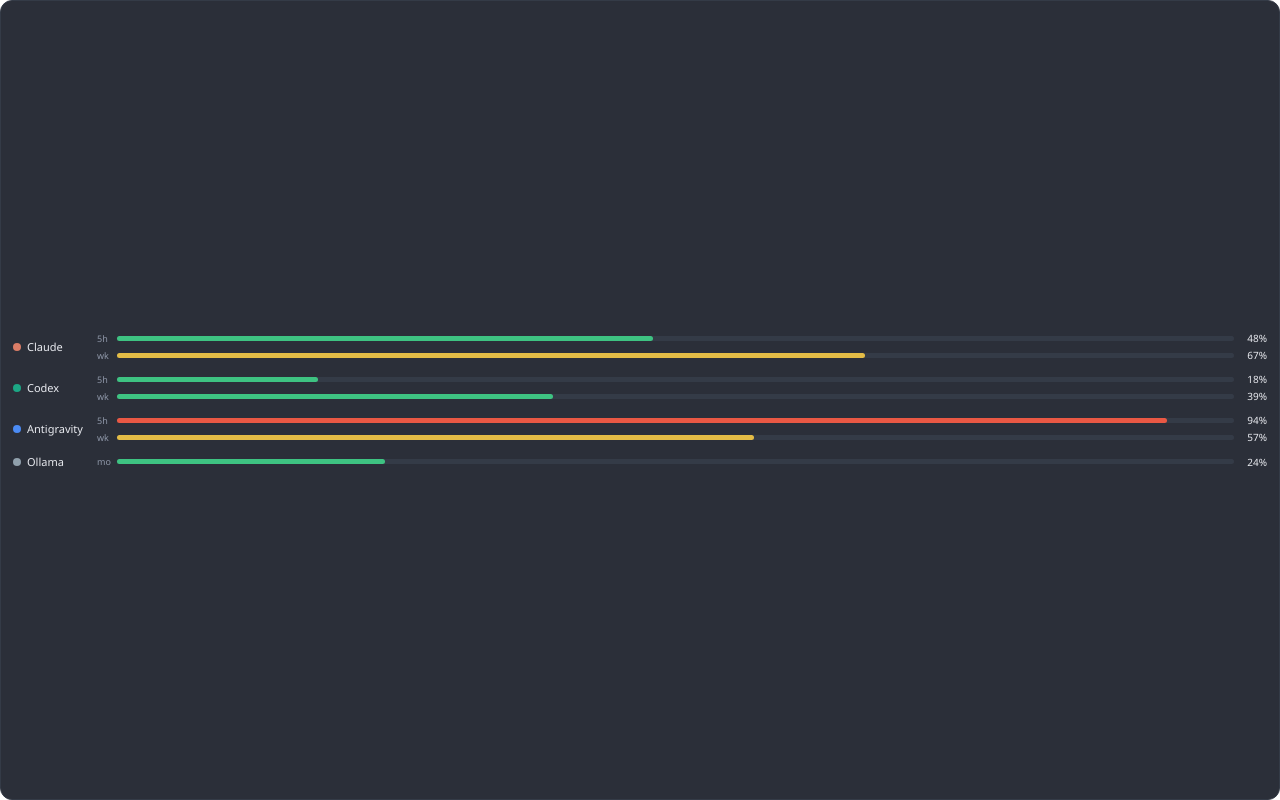
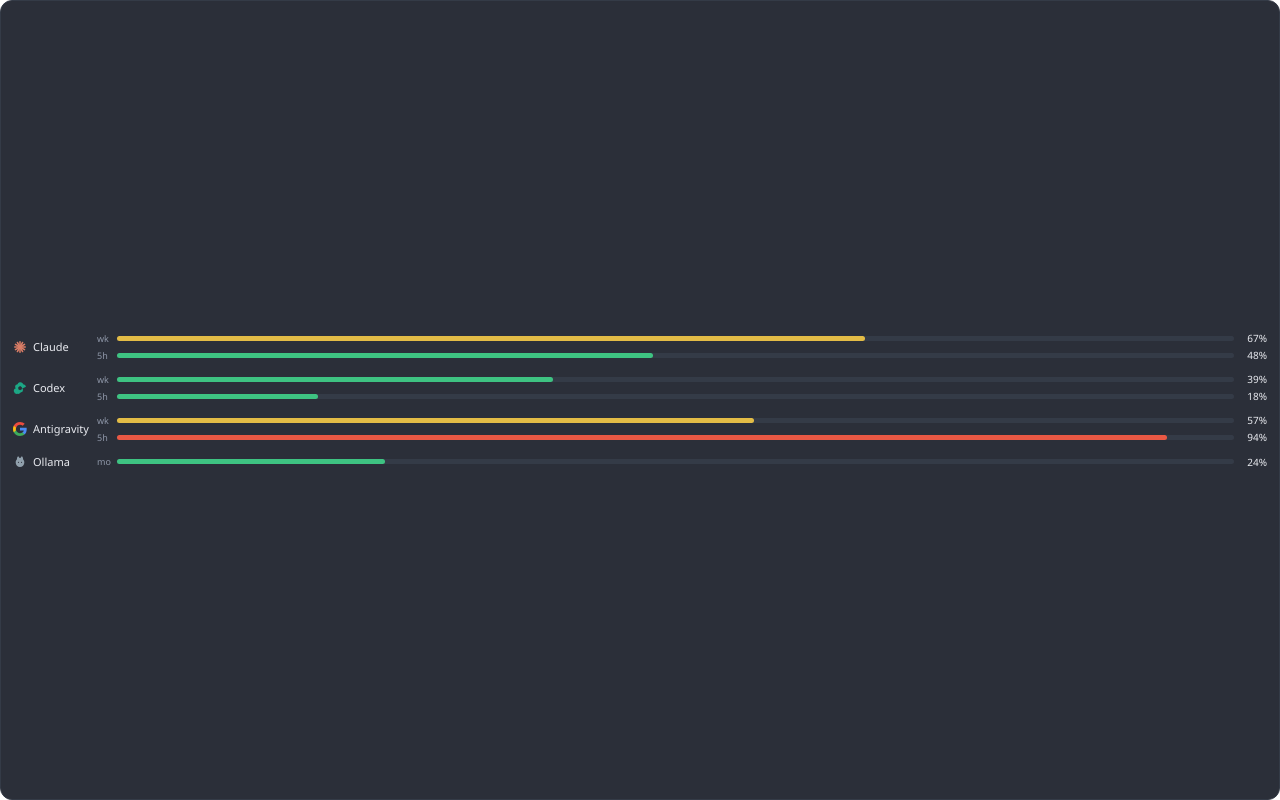
Before and after one commit to sebaram/ai-subscription-widget, a React (Vite) app: page / in a window 1280 px wide. Built offline with nearby package versions, Linux system fonts and the light colour scheme.

Commit message:
feat: colored provider logos, canonical window order (week→5h→month), omit absent Claude 5h lane

```diff
--- a/src/components/FloatBar.tsx
+++ b/src/components/FloatBar.tsx
@@ -4,6 +4,7 @@ import type { Config, ProviderSnapshot, UsageSnapshot } from '../types';
 import { isTauri, openPopup, setClickThrough } from '../tauri';
 import { floatRows } from '../floatWindows';
 import { UsageBar, type BarStyle } from './UsageBar';
+import { ProviderLogo } from '../logos';
 
 const DEFAULT_TH = { amber: 50, red: 80 };
 const DEFAULT_BS: BarStyle = { thickness: 5, font: 10 };
@@ -26,7 +27,7 @@ function Row({ p, cfg }: { p: ProviderSnapshot; cfg: Config | null }) {
     <div style={{ display: 'flex', alignItems: 'center', gap: 8, padding: bs.font * 0.4 + 1 + 'px 0' }}>
       <div style={{ width: 76, display: 'flex', flexDirection: 'column', flexShrink: 0 }}>
         <div style={{ display: 'flex', alignItems: 'center', gap: 6 }}>
-          <span style={{ width: 8, height: 8, borderRadius: '50%', background: p.brandColor }} />
+          <ProviderLogo id={p.id} color={p.brandColor} />
           <span style={{ fontSize: bs.font + 1, whiteSpace: 'nowrap', overflow: 'hidden', textOverflow: 'ellipsis' }}>{p.name}</span>
         </div>
         {stateText && <span style={{ paddingLeft: 14, fontSize: bs.font * 0.8, color: '#8a93a6', whiteSpace: 'nowrap' }}>{stateText}</span>}
--- a/src/components/Popup.tsx
+++ b/src/components/Popup.tsx
@@ -3,6 +3,7 @@ import type { Config, ProviderSnapshot, UsageSnapshot, UsageWindow } from '../ty
 import { colorFor } from '../color';
 import { paceStatus, etaText, humanizeReset } from '../pace';
 import { hideMe } from '../tauri';
+import { ProviderLogo } from '../logos';
 
 const STATE_TEXT: Record<string, string> = {
   'auth-required': 'Auth required — set credentials in Settings',
@@ -51,7 +52,7 @@ function ProviderBlock({ p, cfg }: { p: ProviderSnapshot; cfg: Config | null })
   return (
     <div style={{ marginBottom: 12 }}>
       <div style={{ display: 'flex', alignItems: 'center', gap: 6, marginBottom: 5 }}>
-        <span style={{ width: 8, height: 8, borderRadius: '50%', background: p.brandColor }} />
+        <ProviderLogo id={p.id} color={p.brandColor} />
         <strong style={{ fontSize: 12 }}>{p.name}</strong>
         <span style={{ marginLeft: 'auto', color: '#8a93a6', fontSize: 10 }}>{resets ? `resets in ${resets}` : ''}</span>
       </div>
--- a/src/floatWindows.ts
+++ b/src/floatWindows.ts
@@ -4,8 +4,14 @@ import type { Config, ProviderSnapshot, UsageWindow } from './types';
 // per-model legacy rows) is popup-only unless the user names it explicitly.
 const DEFAULT_FLOAT_IDS = new Set(['5h', 'week', 'month', 'session']);
 
+// Canonical display order: weekly on top, then the 5-hour lane, then monthly
+// (Juyoung's call: "keep some order; for antigravity, 5h is lower").
+const RANK: Record<string, number> = { week: 0, '5h': 1, session: 1, month: 2 };
+
 export function floatRows(p: ProviderSnapshot, cfg: Config | null): UsageWindow[] {
   const want = cfg?.providers.find((c) => c.id === p.id)?.floatWindows;
-  if (want) return p.windows.filter((w) => want.includes(w.id));
-  return p.windows.filter((w) => DEFAULT_FLOAT_IDS.has(w.id));
+  const rows = want
+    ? p.windows.filter((w) => want.includes(w.id))
+    : p.windows.filter((w) => DEFAULT_FLOAT_IDS.has(w.id));
+  return [...rows].sort((a, b) => (RANK[a.id] ?? 99) - (RANK[b.id] ?? 99));
 }
--- /dev/null
+++ b/src/logos.tsx
@@ -0,0 +1,75 @@
+// Small colored provider logos for the float bar / popup headers.
+// Recognizable simplified marks; unknown providers fall back to a colored dot.
+
+function ClaudeLogo({ color }: { color: string }) {
+  // Anthropic-style 12-ray starburst
+  const rays = Array.from({ length: 12 }, (_, i) => (i * 360) / 12);
+  return (
+    <svg width="14" height="14" viewBox="0 0 24 24" aria-hidden>
+      {rays.map((a) => (
+        <line
+          key={a}
+          x1="12" y1="12"
+          x2={12 + 9 * Math.cos((a * Math.PI) / 180)}
+          y2={12 + 9 * Math.sin((a * Math.PI) / 180)}
+          stroke={color}
+          strokeWidth="2.6"
+          strokeLinecap="round"
+        />
+      ))}
+      <circle cx="12" cy="12" r="2.6" fill={color} />
+    </svg>
+  );
+}
+
+function OpenAILogo({ color }: { color: string }) {
+  return (
+    <svg width="14" height="14" viewBox="0 0 24 24" aria-hidden>
+      <path
+        fill={color}
+        d="M22.2819 9.8211a5.0043 5.0043 0 0 0-4.8149-4.3682 4.9739 4.9739 0 0 0-1.5276-1.9906 5.0262 5.0262 0 0 0-8.1982 2.3017 5.0036 5.0036 0 0 0-4.3682 4.8149 4.9739 4.9739 0 0 0 1.9906 1.5276A5.0262 5.0262 0 0 0 7.5642 21.924a5.0055 5.0055 0 0 0 5.4177-2.3015 5.0036 5.0036 0 0 0 4.3682-4.8149 4.9739 4.9739 0 0 0-1.9906-1.5276zM12.16 8.7654l3.1063 1.7942v3.5883L12.16 15.9421l-3.1063-1.7942v-3.5883z"
+      />
+    </svg>
+  );
+}
+
+function GoogleLogo() {
+  // 4-color G
+  return (
+    <svg width="14" height="14" viewBox="0 0 24 24" aria-hidden>
+      <path fill="#4285F4" d="M23.49 12.27c0-.79-.07-1.54-.19-2.27H12v4.51h6.47a5.57 5.57 0 0 1-2.4 3.58v3h3.86c2.26-2.09 3.56-5.17 3.56-8.82z" />
+      <path fill="#34A853" d="M12 24c3.24 0 5.95-1.08 7.93-2.91l-3.86-3c-1.08.72-2.45 1.16-4.07 1.16-3.13 0-5.78-2.11-6.73-4.96H1.29v3.09C3.26 21.3 7.31 24 12 24z" />
+      <path fill="#FBBC05" d="M5.27 14.29A7.2 7.2 0 0 1 4.89 12c0-.8.14-1.57.38-2.29V6.62H1.29A12 12 0 0 0 0 12c0 1.94.46 3.77 1.29 5.38l3.98-3.09z" />
+      <path fill="#EA4335" d="M12 4.75c1.77 0 3.35.61 4.6 1.8l3.42-3.42C17.95 1.19 15.24 0 12 0 7.31 0 3.26 2.7 1.29 6.62l3.98 3.09C6.22 6.86 8.87 4.75 12 4.75z" />
+    </svg>
+  );
+}
+
+function OllamaLogo({ color }: { color: string }) {
+  // simplified llama head with ears
+  return (
+    <svg width="14" height="14" viewBox="0 0 24 24" aria-hidden>
+      <path
+        fill={color}
+        d="M9 2.6c-1 0-2 1.1-2 2.6L6.6 7.9C5.4 9.1 4.6 10.8 4.6 12.7c0 4.4 3.3 7.9 7.4 7.9s7.4-3.5 7.4-7.9c0-1.9-.8-3.6-2-4.8L17 5.2c0-1.5-1-2.6-2-2.6-1 0-1.7 1-1.9 2.4a9.2 9.2 0 0 0-2.2 0C10.7 3.6 10 2.6 9 2.6z"
+      />
+      <circle cx="9.4" cy="12.4" r="1" fill="#171c26" />
+      <circle cx="14.6" cy="12.4" r="1" fill="#171c26" />
+    </svg>
+  );
+}
+
+export function ProviderLogo({ id, color }: { id: string; color: string }) {
+  switch (id) {
+    case 'claude':
+      return <ClaudeLogo color={color} />;
+    case 'codex':
+      return <OpenAILogo color={color} />;
+    case 'antigravity':
+      return <GoogleLogo />;
+    case 'ollama':
+      return <OllamaLogo color={color} />;
+    default:
+      return <span style={{ width: 14, height: 14, borderRadius: '50%', background: color, display: 'inline-block' }} />;
+  }
+}
```
Also changed, not shown: 2 other files (tests, documents, lock files or other folders).
